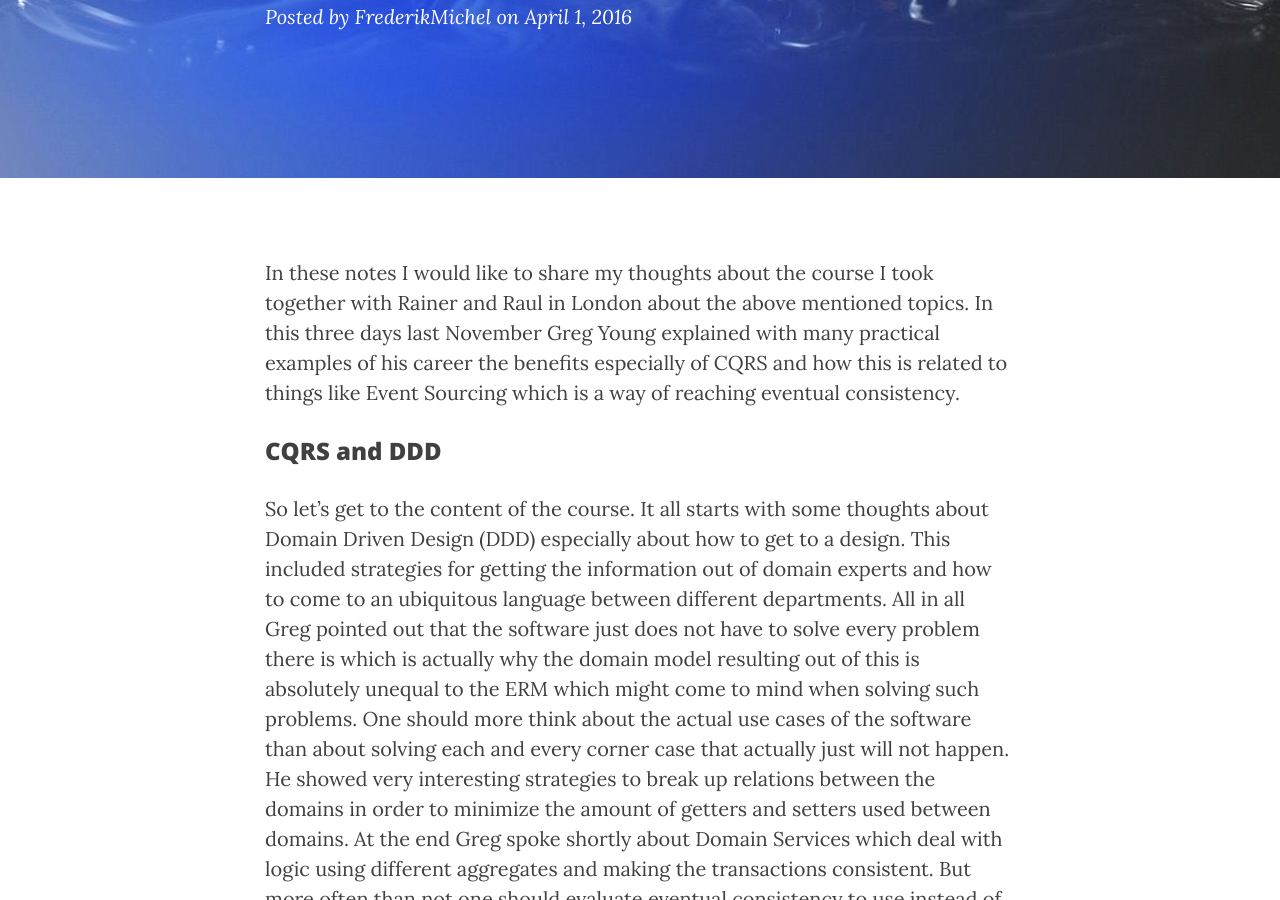
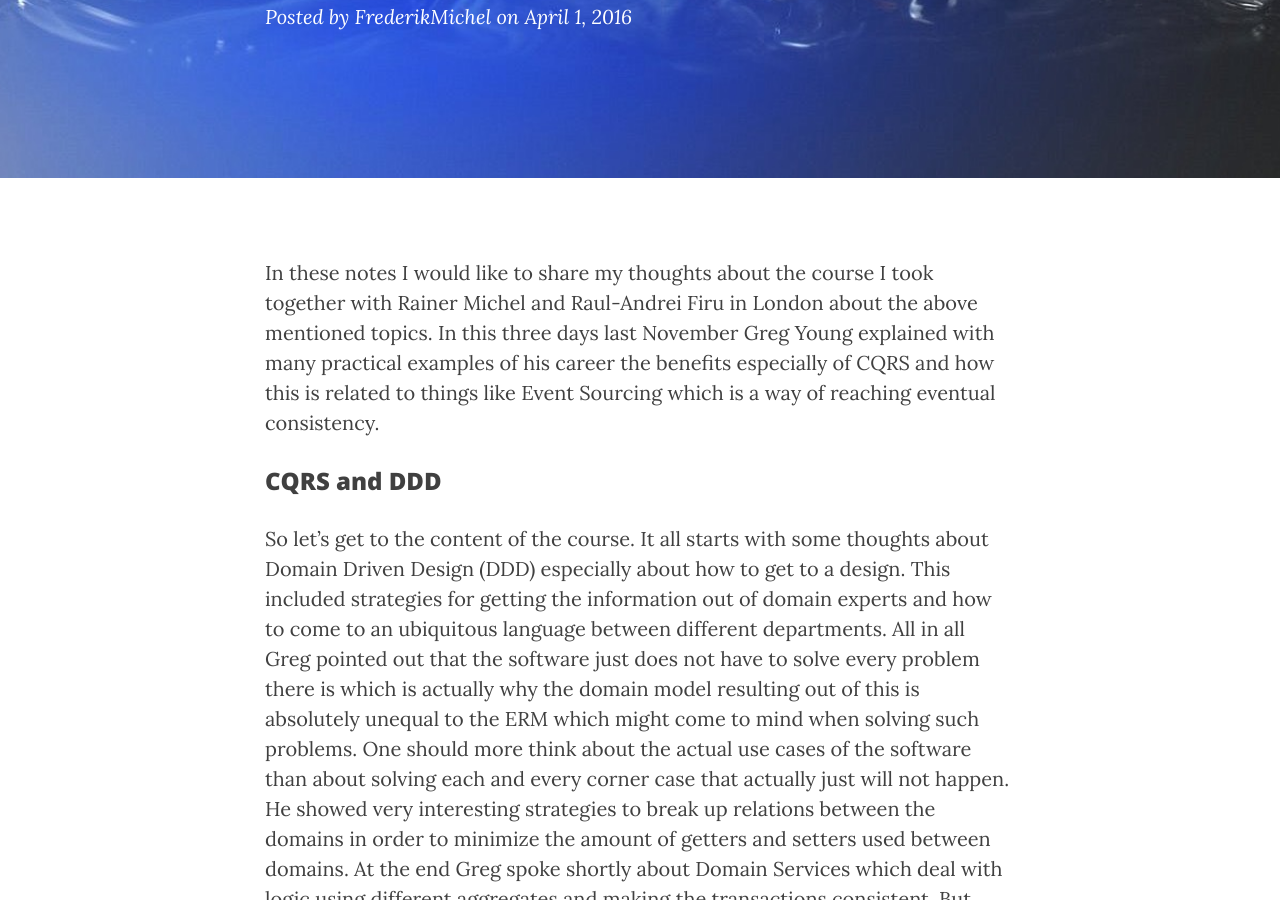
Before and after one commit to FrederikMichel/FrederikMichel.github.io, a Jekyll site: the page built from _posts/2016-04-01-CQRS-EventSourcing.md, in a window 1280 px wide and 900 px high, scrolled down 358 px. Built offline with Jekyll 4.4.1, drawn with Linux system fonts in a browser that asks for light colours; nearby versions of some CDN libraries; comment, search, counter and statistics services are not loaded.

Commit message:
minor changes

```diff
--- a/_posts/2016-04-01-CQRS-EventSourcing.md
+++ b/_posts/2016-04-01-CQRS-EventSourcing.md
@@ -7,7 +7,7 @@ author_email: frederik.michel@haufe-lexware.com
 header-img: "images/bg-post.jpg"
 ---
 
-In these notes I would like to share my thoughts about the course I took together with Rainer and Raul in London about the above mentioned topics. In this three days last November Greg Young explained with many practical examples of his career the benefits especially of CQRS and how this is related to things like Event Sourcing which is a way of reaching eventual consistency.
+In these notes I would like to share my thoughts about the course I took together with Rainer Michel and Raul-Andrei Firu in London about the above mentioned topics. In this three days last November Greg Young explained with many practical examples of his career the benefits especially of CQRS and how this is related to things like Event Sourcing which is a way of reaching eventual consistency.
 
 ### CQRS and DDD
 So let's get to the content of the course. It all starts with some thoughts about Domain Driven Design (DDD) especially about how to get to a design. This included strategies for getting the information out of domain experts and how to come to an ubiquitous language between different departments. All in all Greg pointed out that the software just does not have to solve every problem there is which is actually why the domain model resulting out of this is absolutely unequal to the ERM which might come to mind when solving such problems. One should more think about the actual use cases of the software than about solving each and every corner case that actually just will not happen. He showed very interesting strategies to break up relations between the domains in order to minimize the amount of getters and setters used between domains. At the end Greg spoke shortly about Domain Services which deal with logic using different aggregates and making the transactions consistent. But more often than not one should evaluate eventual consistency to use instead of such domain services as the latter explicitly show that one breaks the rule of not using more than one aggregate within one transaction. In this part Greg actually got just very briefly into CQRS describing it as a step on the way of achieving an architecture with eventual consistency.
```
